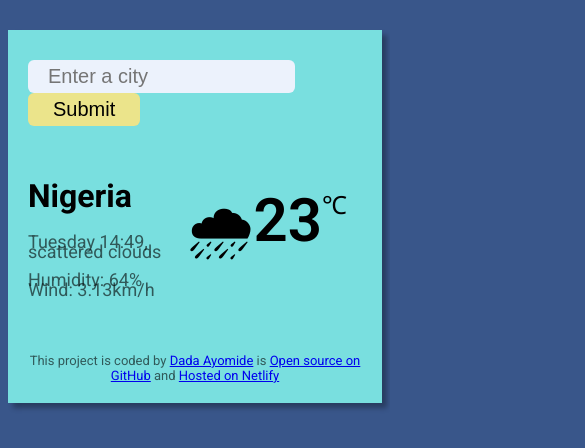
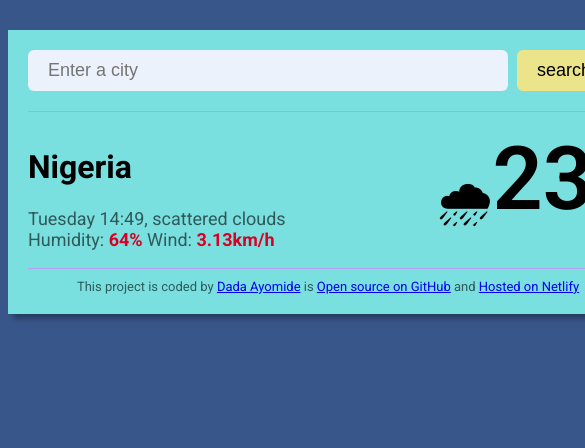
Before and after one commit to KingkoinJo/SmoothWeather-App, a plain HTML site: page index.html in a window 390 px wide. Shown: the top 448 px of the page, 585 px wide, since content can reach past the window. Drawn offline with Linux system fonts and the light colour scheme.

Commit message:
trying to make the app responsive

```diff
--- a/index.html
+++ b/index.html
@@ -9,7 +9,7 @@
       href="https://fonts.googleapis.com/css2?family=Roboto:ital,wght@0,100..900;1,100..900&display=swap"
       rel="stylesheet"
     />
-    <title>Document</title>
+    <title>SmoothWeather-App</title>
     <link rel="stylesheet" href="/src/style.css" />
   </head>
   <body>
@@ -17,21 +17,21 @@
       <main>
         <form action="">
           <input type="search" placeholder="Enter a city" class="input-box" />
-          <input type="submit" class="submit-box" />
+          <input type="submit" value="search" class="submit-box" />
         </form>
 
         <div class="weather-body">
           <div class="weather-info">
             <h1>Nigeria</h1>
-            <p>Tuesday 14:49, scattered clouds</p>
-            <p>Humidity: 64% Wind: 3.13km/h</p>
+            <p>
+              Tuesday 14:49, scattered clouds <br />
+              Humidity: <strong>64%</strong> Wind:<strong> 3.13km/h</strong>
+            </p>
           </div>
           <div class="weather-temperature">
-            <p>
-              <span class="weather-icon">🌧</span
-              ><span class="weather-digit">23</span
-              ><span class="weather-unit">℃</span>
-            </p>
+            <span class="weather-icon">🌧</span
+            ><span class="weather-digit">23</span
+            ><span class="weather-unit">℃</span>
           </div>
         </div>
       </main>
--- a/src/style.css
+++ b/src/style.css
@@ -8,7 +8,8 @@ body {
 }
 .app-placer {
   background-color: rgb(121, 223, 223);
-  max-width: 700px;
+  width: 600px;
+  max-width: 600px;
   margin: 30px auto;
   box-shadow: 5px 5px 5px rgba(0, 0, 0, 0.3);
   padding: 20px;
@@ -18,17 +19,20 @@ body {
   border: none;
   border-radius: 6px;
   width: 80%;
-  font-size: 20px;
-  padding: 5px 20px;
+  font-size: 18px;
+  padding: 10px 20px;
 }
 .submit-box {
   background-color: rgb(235, 228, 139);
   border: none;
   border-radius: 6px;
-  font-size: 20px;
-  padding: 5px 25px;
+  margin-left: 5px;
+  font-size: 18px;
+  padding: 10px 20px;
 }
 .app-placer footer {
+  border-top: 1px solid#b8a1f3;
+  padding-top: 10px;
   text-align: center;
   font-size: 13px;
   color: rgba(0, 0, 0, 0.6);
@@ -36,43 +40,41 @@ body {
 .weather-body {
   display: flex;
   justify-content: space-between;
-  margin: 30px 0 40px;
-}
-.weather-temperature {
-  margin-right: 15px;
-  flex-shrink: 1;
+  border-top: 1px solid#b8a1f3;
+  margin-top: 20px;
 }
 .weather-info {
-  flex-shrink: 1;
+  margin-top: 15px;
 }
-.weather-temperature p {
+
+.weather-temperature {
   display: flex;
   justify-content: space-between;
-  font-size: 60px;
   font-weight: 550;
   color: black;
+  margin-top: 15px;
+  margin-right: 10px;
+}
+strong {
+  color: rgb(214, 2, 37);
 }
 
 .weather-temperature span {
   display: block;
 }
+.weather-digit {
+  font-size: 88px;
+}
 .weather-unit {
   font-size: 25px;
-  margin-top: -15px;
+  margin-top: 25px;
 }
 .weather-icon {
-  margin-top: 5px;
+  margin-top: 35px;
+  font-size: 50px;
 }
 
 p {
-  line-height: 10px;
   font-size: 18px;
   color: rgba(0, 0, 0, 0.6);
 }
-main {
-  margin: 10px 0 30px 0;
-}
-.app-placer main {
-  width: 600px;
-  max-width: 100%;
-}
```
